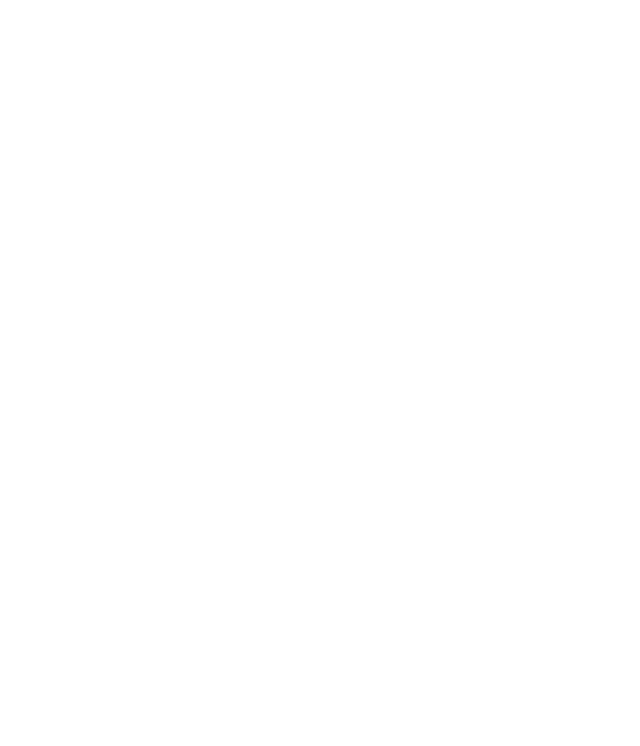
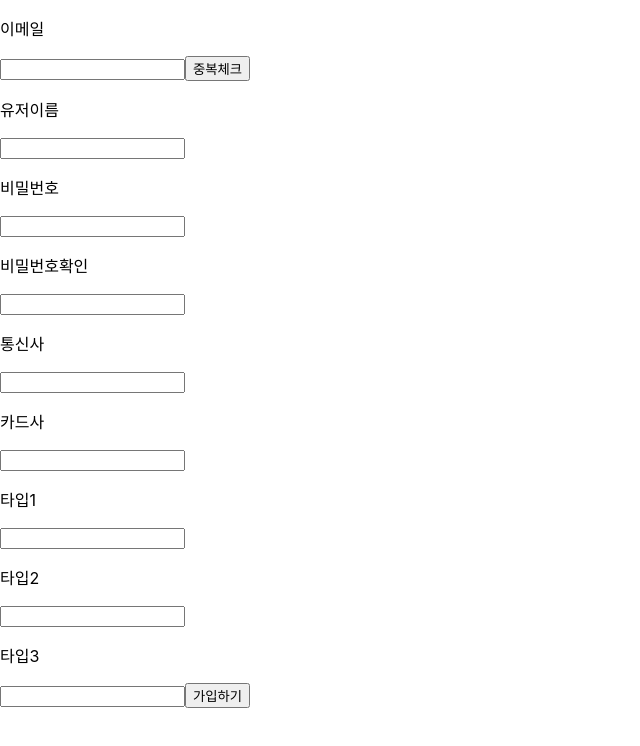
Before and after one commit to HangHae99-Team17/frontend, a React (Create React App) app: page /signup in a window 1280 px wide. Shown: the top 746 px of the page, without its empty margins (0-640 px from the left). Built offline with nearby package versions, Linux system fonts and the light colour scheme.

Commit message:
회원가입, 로그인, 로그아웃, 로그인체크기능 완료

```diff
--- a/src/common/axios.js
+++ b/src/common/axios.js
@@ -2,22 +2,18 @@
 
 const instance = axios.create({
   // 기본적으로 우리가 바라볼 서버의 주소
-  baseURL: 'http://localhost:4000/',
-  headers: {
-    'content-type': 'application/json;charset=UTF-8',
-    accept: 'application/json',
-    authorization: `Bearer ${localStorage.getItem("token")}`
-  },
+  baseURL: 'http://13.209.12.105:8080/',
 });
 
-instance.interceptors.request.use(function (config) {
-	const accessToken = document.cookie.split('=')[1];
-	config.headers.common['X-AUTH-TOKEN'] = `${accessToken}`;
-	return config;
+instance.interceptors.request.use((config) => {
+	config.headers["Content-Type"] = "application/json; charset=utf-8";
+  config.headers["X-Auth-Token"] = `${sessionStorage.getItem("token")}`;
+  return config;
 });
 
 export const apis = {
   // 게시물 불러오기
-  getPost: () => instance.get('/api/posts'),
-
+  adduser: (user_info) => instance.post('/api/user/signup',user_info),
+  loginuser: (user_info) => instance.post('/api/user/login',user_info),
+  emailconfirm: (user_email) => instance.post('/api/user/redunancy',user_email)
 };
--- /dev/null
+++ b/src/pages/Login.js
@@ -0,0 +1,46 @@
+import React,{useState} from 'react';
+import { useDispatch, useSelector } from "react-redux";
+import { actionCreators as userActions } from "../redux/modules/user";
+
+const Login = () => {
+    const dispatch = useDispatch();
+    const [login_info, setLogin_Info] = useState({
+        email: "",
+        password: "",
+    });
+    const {email, password} = login_info;
+
+    const onChange = (e) => {
+        setLogin_Info({...login_info, [e.target.name]: e.target.value});
+    }
+
+    const submitLogin = () => {
+        if(email === "" || password === ""){  //공란 체크
+            alert("아이디 혹은 비밀번호를 입력하세요.");
+            return;
+        }
+
+        const user_info = {
+            userEmail:email,
+            password:password
+        }
+
+        dispatch(userActions.loginFB(user_info)) //로그인 정보 디스패치
+        setLogin_Info({  //로그인인풋 초기화
+            email: "",
+            password: ""
+        });
+    }
+
+    return (
+        <React.Fragment>
+            <p>이메일</p>
+            <input type="text" name="email" value={email} onChange={onChange}/>
+            <p>패스워드</p>
+            <input type="password" name="password" value={password} onChange={onChange}/>
+            <button onClick={submitLogin}>로그인</button>
+        </React.Fragment>
+    );
+};
+
+export default Login;
--- /dev/null
+++ b/src/pages/Main.js
@@ -0,0 +1,20 @@
+import React from 'react';
+import {useDispatch,useSelector} from 'react-redux';
+import { actionCreators as userActions } from "../redux/modules/user";
+
+const Main = () => {
+    const dispatch = useDispatch();
+    const is_login = useSelector((state) => state.user.is_login);
+
+    const logout = () => {
+        dispatch(userActions.logoutFB())
+    }
+    return (
+        <React.Fragment>
+            {is_login?(<div><p>로그인됨</p></div>):(<div><p>로그인안됨</p></div>)}
+            <button onClick={logout}>로그아웃</button>
+        </React.Fragment>
+    );
+};
+
+export default Main;
--- a/src/pages/MyPage.js
+++ /dev/null
@@ -1,11 +0,0 @@
-import React from 'react';
-
-const MyPage = () => {
-    return (
-        <div>
-            마이페이지
-        </div>
-    );
-};
-
-export default MyPage;
--- /dev/null
+++ b/src/pages/SignUp.js
@@ -0,0 +1,83 @@
+import React,{useState} from 'react';
+import { useDispatch,useSelector } from "react-redux";
+import { actionCreators as userActions } from "../redux/modules/user";
+
+const SignUp = () => {
+    const dispatch = useDispatch();
+    const [email_double, setEmail_Double] = useState("");
+    const [email_check_text, setEamil_Check_Text] = useState("");
+    const emailcheck = useSelector((state) => state.user.useremail);
+    const [signup_info, setSignUp_Info] = useState({
+        email: "",
+        username: "",
+        password: "",
+        password1: "",
+        telecom:"",
+        cardtype:"",
+        type1:"",
+        type2:"",
+        type3:""
+    });
+
+    const onChange = (e) => {
+        setSignUp_Info({...signup_info, [e.target.name]: e.target.value});
+    }
+
+    const {email, username, password, password1, telecom, cardtype, type1, type2, type3} = signup_info;
+
+    const signup = () => {
+
+        const user_info = {
+            userEmail: email,
+            password: password,
+            nickname:username,
+            telecom:telecom,
+            cardType:cardtype,
+            type1:type1,
+            type2:type2,
+            type3:type3
+        }
+
+        dispatch(userActions.signupFB(user_info))
+    }
+
+    const checkemail = () => {
+        if(!email){
+            console.log("이메일을 적어줘")
+            return
+        }
+        const user_email = {
+            userEmail: email,
+        }
+        dispatch(userActions.checkemailFB(user_email))
+
+        console.log(emailcheck)
+    }
+    return (
+        <React.Fragment>
+            <p>이메일</p>
+            <input type="text" name="email" value={email} onChange={onChange}/>
+            <button onClick={checkemail}>중복체크</button>
+            <p className={email_double === true ? "inputCheckDoubleEmailGreen" : "inputCheckDoubleEmailRed"}>{email_check_text}</p>
+            <p>유저이름</p>
+            <input type="text" name="username" value={username} onChange={onChange}/>
+            <p>비밀번호</p>
+            <input type="password" name="password" value={password} onChange={onChange}/>
+            <p>비밀번호확인</p>
+            <input type="password" name="password1" value={password1} onChange={onChange}/>
+            <p>통신사</p>
+            <input type="text" name="telecom" value={telecom} onChange={onChange}/>
+            <p>카드사</p>
+            <input type="text" name="cardtype" value={cardtype} onChange={onChange}/>
+            <p>타입1</p>
+            <input type="text" name="type1" value={type1} onChange={onChange}/>
+            <p>타입2</p>
+            <input type="text"  name="type2" value={type2} onChange={onChange}/>
+            <p>타입3</p>
+            <input type="text" name="type3" value={type3} onChange={onChange}/>
+            <button onClick={signup}>가입하기</button>
+        </React.Fragment>
+    );
+};
+
+export default SignUp;
--- a/src/redux/configureStore.js
+++ b/src/redux/configureStore.js
@@ -3,14 +3,14 @@
 import { createBrowserHistory } from "history";
 import { connectRouter } from "connected-react-router";
 
-import Forder from "./modules/folder";
+import User from "./modules/user";
 
 
 
 export const history = createBrowserHistory();
 
 const rootReducer = combineReducers({
-    folder: Forder,
+    user: User,
 
     router: connectRouter(history),
 });
--- a/src/redux/modules/folder.js
+++ /dev/null
@@ -1,48 +0,0 @@
-import {createAction, handleActions} from "redux-actions";
-import {produce} from "immer";
-import { apis } from '../../common/axios';
-
-const SET_POST = "SET_POST";
-
-
-const setPost = createAction(SET_POST, (post_list) => ({post_list}))
-
-
-const initialState = {
-    list:[]
-}
-
-// middleware
-const getPostMiddleware = () => {
-    return (dispatch) => {
-    apis
-        .getPost()
-        .then((res) => {
-
-
-        })
-        .catch((err) => {
-
-
-        });
-    };
-};
-
-
-export default handleActions(
-    {
-        [SET_POST]: (state, action) =>
-        produce(state, (draft) => {
-
-        }),
-    },
-    initialState
-);
-
-const actionCreators = {
-    setPost,
-    getPostMiddleware,
-
-};
-
-export { actionCreators };
--- /dev/null
+++ b/src/redux/modules/user.js
@@ -0,0 +1,106 @@
+// @mida_작업__user__
+import { createAction, handleActions } from "redux-actions";
+import { produce } from "immer";
+import { apis } from "../../common/axios";
+
+//action type
+const SET_USER = "SET_USER";
+const CHECK_EMAIL = "CHECK_EMAIL";
+
+//action creator
+const setUser = createAction(SET_USER, (user) => ({ user }));
+const checkemail = createAction(CHECK_EMAIL, (check_info) => ({check_info}))
+
+//initialState
+const initialState = {
+  user: null,
+  is_login: false,
+  useremail: "",
+};
+
+export const signupFB = (user) => {
+  return async (dispatch, getState, { history }) => {
+    console.log(user)
+    try {
+      await apis.adduser(user)
+      alert("회원가입에 성공하셨습니다.");
+      history.push("/login");
+    } catch (e) {
+      console.log("error");
+    }
+  };
+};
+
+export const loginFB = (user) => {
+  return async (dispatch, getState, {history}) => {
+    try {
+      const res = await apis.loginuser(user)
+      console.log(res.data.data.nickname)
+      const token = res.data.data.token;
+      const nickname = res.data.data.nickname;
+      if (token) {
+        sessionStorage.setItem("token", `${token}`);
+        sessionStorage.setItem("nickname", `${nickname}`);
+      }
+      dispatch(setUser(nickname));
+      history.push("/");
+    } catch (e) {
+      console.log("error");
+    }
+  }
+}
+
+// 로그인 여부 체크
+export const loginCheckFB = () => {
+  return (dispatch) => {
+    const nickname = sessionStorage.getItem("nickname");
+    dispatch(setUser(nickname));
+  };
+};
+
+export const logoutFB = () => {
+  return(dispatch) => {
+    sessionStorage.removeItem("token");
+    sessionStorage.removeItem("nickname");
+    dispatch(setUser(null));
+    alert("로그아웃 되었습니다.");
+  }
+}
+
+export const checkemailFB = (user_email) => {
+  return async (dispatch) => {
+    try {
+      const res = await apis.emailconfirm(user_email)
+
+    } catch (e) {
+      console.log("error");
+    }
+  }
+}
+
+
+
+export default handleActions(
+  {
+    [SET_USER]: (state, action) =>
+      produce(state, (draft) => {
+        draft.user = action.payload.user;
+        draft.is_login = action.payload.user !== null ? true : false;
+      }),
+    [CHECK_EMAIL]: (state, action) =>
+      produce(state, (draft) => {
+        draft.useremail = action.payload.check_info
+      })
+  },
+  initialState
+);
+
+const actionCreators = {
+  signupFB,
+  loginFB,
+  loginCheckFB,
+  logoutFB,
+  checkemailFB
+};
+
+export { actionCreators };
--- a/src/shared/App.js
+++ b/src/shared/App.js
@@ -4,20 +4,25 @@
 import { history } from "../redux/configureStore";
 import { Grid } from "../elements";
 import { useDispatch } from "react-redux";
-import MyPage from "../pages/MyPage";
+import SignUp from "../pages/SignUp";
+import Login from "../pages/Login";
+import Main from "../pages/Main";
+import { actionCreators as userActions } from "../redux/modules/user";
 
 function App() {
-
+  const dispatch = useDispatch();
 
   React.useEffect(() => {
-
+    dispatch(userActions.loginCheckFB());
   }, []);
 
   return (
     <React.Fragment>
       <Grid>
       <ConnectedRouter history={history}>
-          <Route path="/mypage" exact component={MyPage} />
+        <Route path="/" exact component={Main} />
+        <Route path="/signup" exact component={SignUp} />
+        <Route path="/login" exact component={Login} />
       </ConnectedRouter>
       </Grid>
     </React.Fragment>
```
